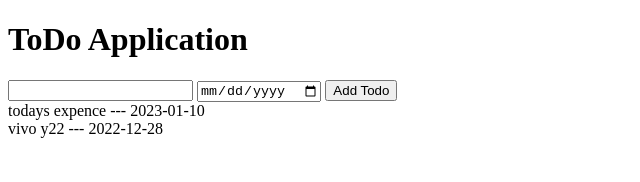
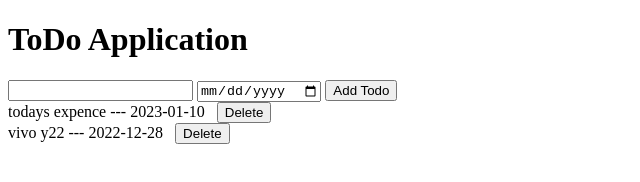
Before and after one commit to gauravstr07/BEST-JavaScript-Tutorial-for-Beginners-for-Getting-a-Job-2021, a plain HTML site: page index.html in a window 1280 px wide. Shown: the whole page, without its empty margins (0-640 px from the left). Drawn offline with Linux system fonts and the light colour scheme.

Commit message:
Adding a delete button to each todo

```diff
--- a/index.html
+++ b/index.html
@@ -37,7 +37,7 @@
 
         todos.push({
           title: title,
-          dueDate: dueDate
+          dueDate: dueDate,
         });
 
         render();
@@ -49,6 +49,12 @@
         todos.forEach(function (todo) {
           let element = document.createElement("div");
           element.innerText = todo.title + " --- " + todo.dueDate;
+
+          const deleteButton = document.createElement("button");
+          deleteButton.innerText = "Delete";
+          deleteButton.style = "margin-left: 12px"
+          element.appendChild(deleteButton);
+
           let todoList = document.getElementById("todo-list");
           todoList.appendChild(element);
         });
```
